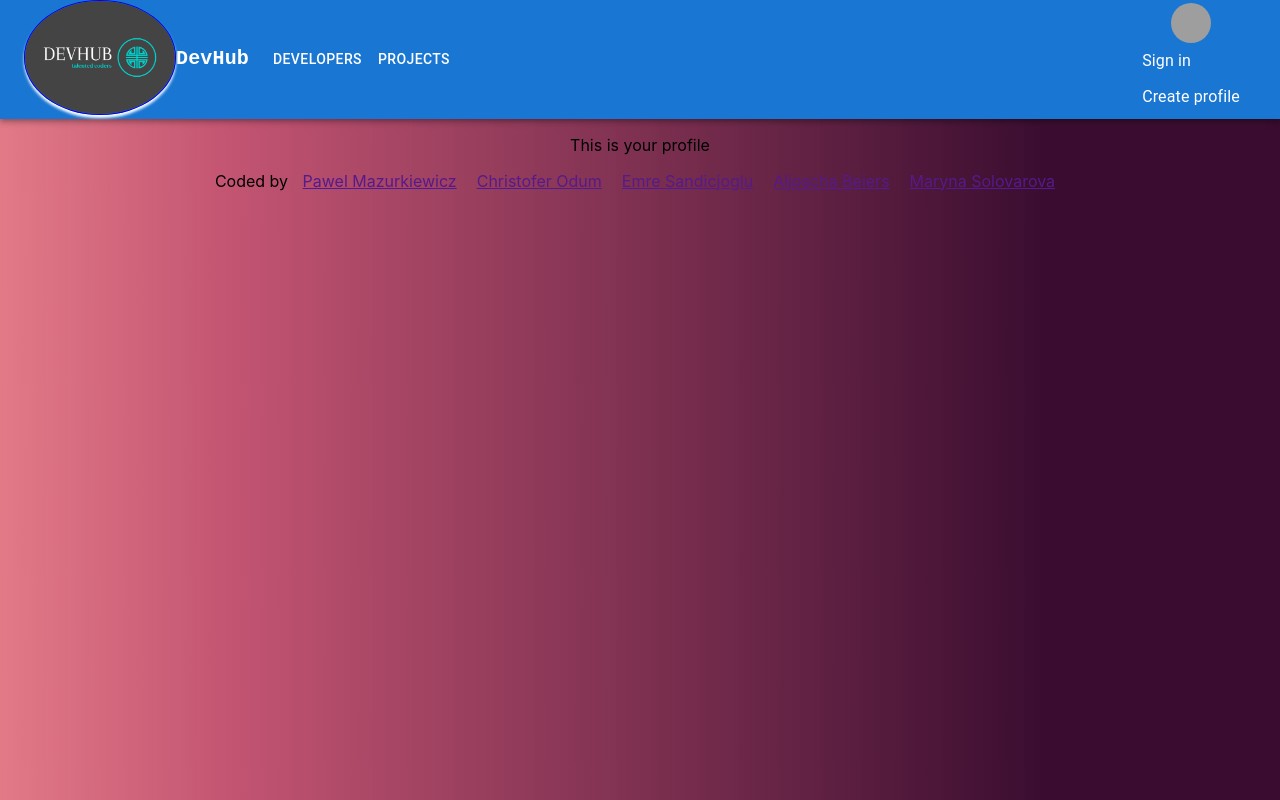
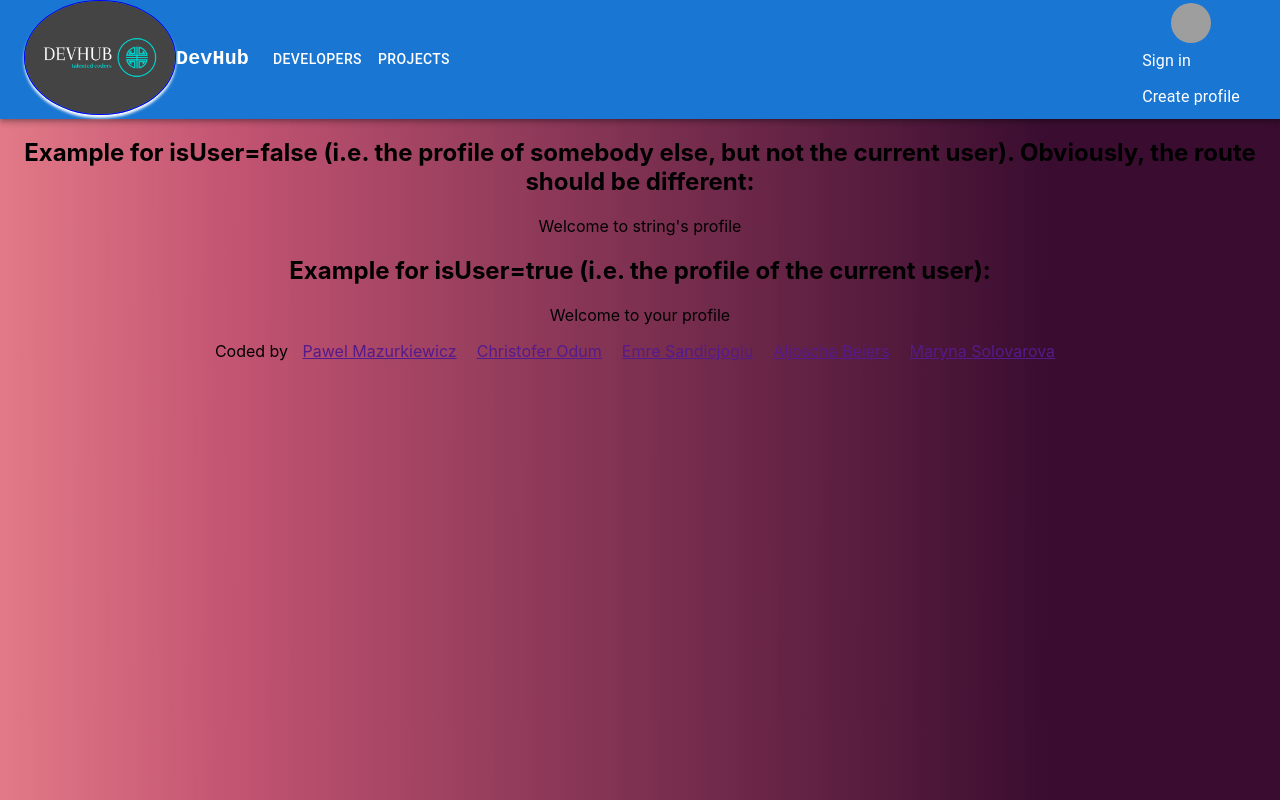
Before and after one commit to Paul-Mazu/devs-PortfolioHub, a React (Create React App) app in the folder src/frontend/: page /my-profile in a window 1280 px wide. Built offline with nearby package versions, Linux system fonts and the light colour scheme; grey boxes are pictures that could not be loaded.

Commit message:
Update MyProfile.js to use DeveloperDetail component and show how this component can render different results based on passed variables.

```diff
--- a/src/frontend/src/components/MyProfile/MyProfile.js
+++ b/src/frontend/src/components/MyProfile/MyProfile.js
@@ -1,11 +1,45 @@
 import "./MyProfile.css";
+import DeveloperDetail from "../DeveloperDetail/DeveloperDetail";
 
 // The my profile page should automatically GET /api/user/me/ and display its data as a developer profile component.
 
+const dummyDeveloper = {
+    "id": 0,
+    "email": "user@example.com",
+    "profile_image": "string",
+    "name": "string",
+    "short_desc": "string",
+    "tags": [
+      {
+        "name": "string"
+      }
+    ],
+    "bio": "string",
+    "title": "string",
+    "address": "string",
+    "working_at": "string",
+    "status_open_to_work": true,
+    "github_link": "string",
+    "linkedin_link": "string",
+    "website_link": "string",
+    "xing_link": "string",
+    "whatsapp": "string",
+    "messenger": "string"
+  }
+
 export default function MyProfile() {
    return (
-     <div className="herobg">
-       <p className="description">This is your profile</p>
-     </div>
+        <div className="herobg">
+            <h2>Example for isUser=false (i.e. the profile of somebody else, but not the current user). Obviously, the route should be different:</h2>
+            <DeveloperDetail
+                isUser={false}
+                developer={dummyDeveloper}
+            />
+            <h2>Example for isUser=true (i.e. the profile of the current user):</h2>
+            <DeveloperDetail
+                isUser={true}
+                developer={dummyDeveloper}
+            />
+        </div>
   );
 }
```
